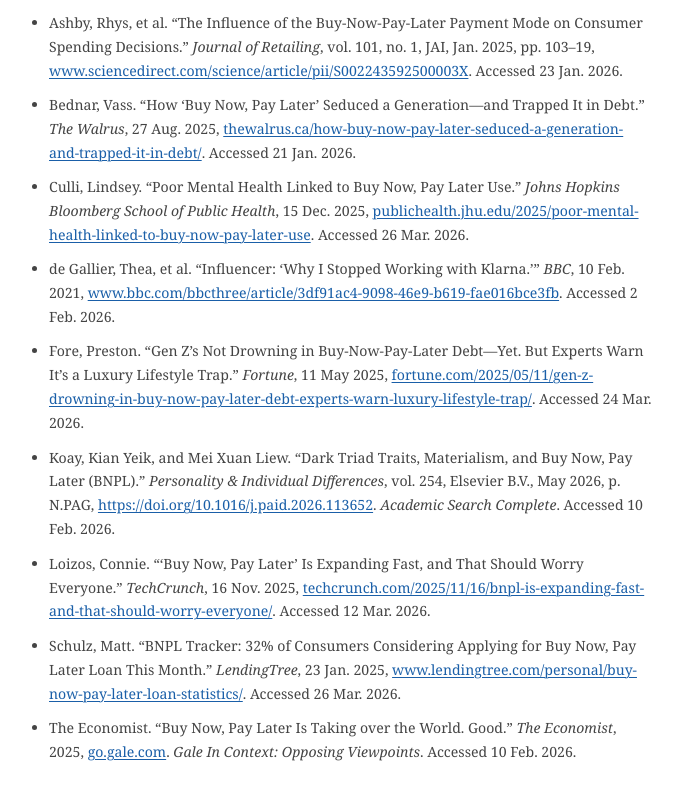
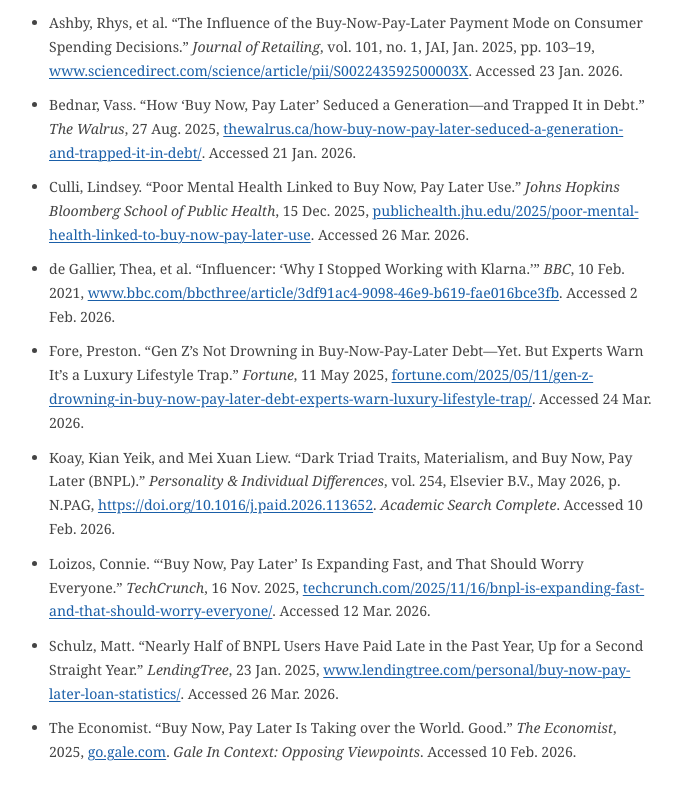
Before and after one commit to chavelyperez-dev/ENC1102-web-article, a plain HTML site: page index.html in a window 1280 px wide. Shown: the part 7898-8698 px from the top of the page, without its empty margins (299-981 px from the left). Drawn offline with Linux system fonts and the light colour scheme; a web font is replaced by a local one.

Commit message:
Update index.html

```diff
--- a/index.html
+++ b/index.html
@@ -126,7 +126,7 @@
 
     <li>Loizos, Connie. &#8220;&#8216;Buy Now, Pay Later&#8217; Is Expanding Fast, and That Should Worry Everyone.&#8221; <em>TechCrunch</em>, 16 Nov. 2025, <a href="https://techcrunch.com/2025/11/16/bnpl-is-expanding-fast-and-that-should-worry-everyone/" target="_blank" rel="noopener">techcrunch.com/2025/11/16/bnpl-is-expanding-fast-and-that-should-worry-everyone/</a>. Accessed 12 Mar. 2026.</li>
 
-    <li>Schulz, Matt. &#8220;BNPL Tracker: 32% of Consumers Considering Applying for Buy Now, Pay Later Loan This Month.&#8221; <em>LendingTree</em>, 23 Jan. 2025, <a href="https://www.lendingtree.com/personal/buy-now-pay-later-loan-statistics/" target="_blank" rel="noopener">www.lendingtree.com/personal/buy-now-pay-later-loan-statistics/</a>. Accessed 26 Mar. 2026.</li>
+    <li>Schulz, Matt. &#8220;Nearly Half of BNPL Users Have Paid Late in the Past Year, Up for a Second Straight Year.&#8221; <em>LendingTree</em>, 23 Jan. 2025, <a href="https://www.lendingtree.com/personal/buy-now-pay-later-loan-statistics/" target="_blank" rel="noopener">www.lendingtree.com/personal/buy-now-pay-later-loan-statistics/</a>. Accessed 26 Mar. 2026.</li>
 
     <li>The Economist. &#8220;Buy Now, Pay Later Is Taking over the World. Good.&#8221; <em>The Economist</em>, 2025, <a href="https://go.gale.com/ps/retrieve.do?tabID=Magazines&resultListType=RESULT_LIST&searchResultsType=SingleTab&retrievalId=31c76cca-d692-442d-85bc-441ec651c199&hitCount=49&searchId=1ccb32a8-b0e0-46f1-9f7e-67ec2a4d0db7&searchType=BasicSearchForm&currentPosition=3&docId=GALE%7CA850416376&docType=Article&sort=Relevance&contentSegment=ZXAY-MOD1&prodId=OVIC&pageNum=1&contentSet=GALE%7CA850416376&searchId=R1&userGroupName=miam11506&inPS=true" target="_blank" rel="noopener">go.gale.com</a>. <em>Gale In Context: Opposing Viewpoints</em>. Accessed 10 Feb. 2026.</li>
 
```
